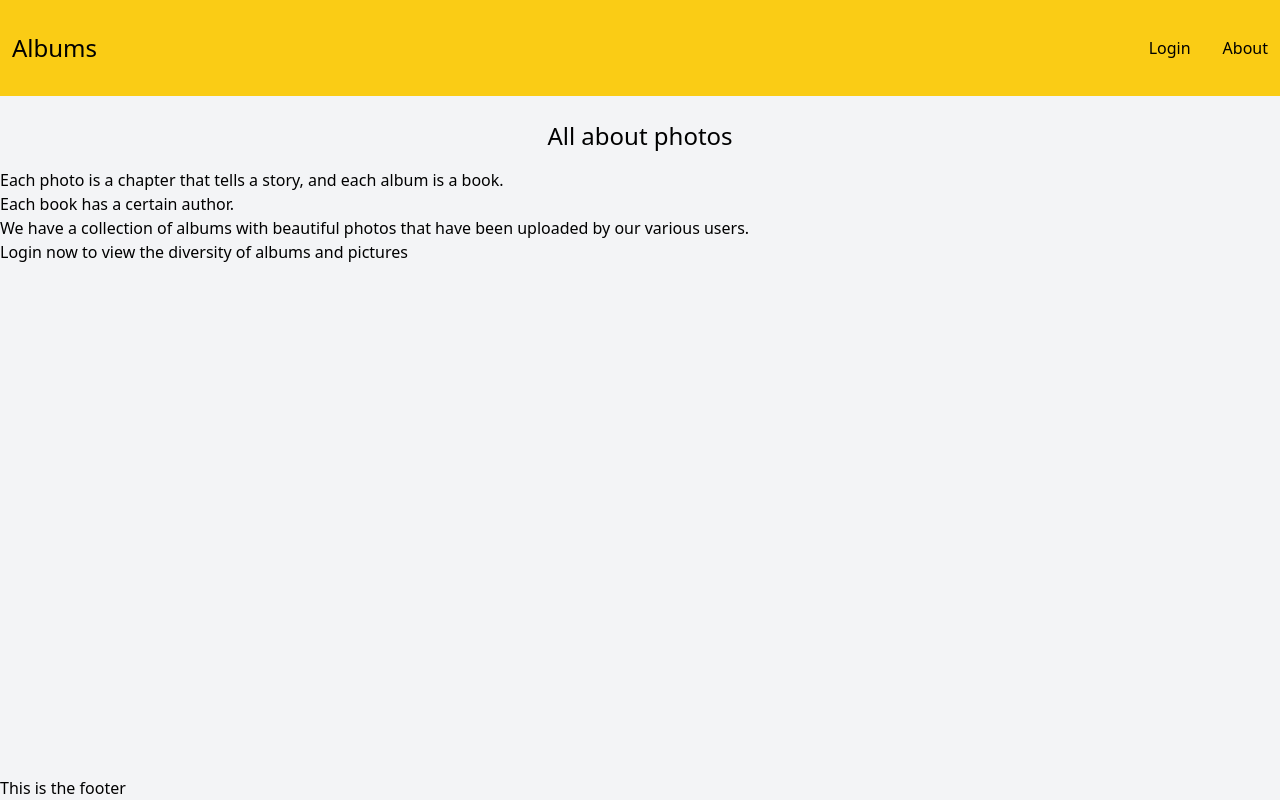
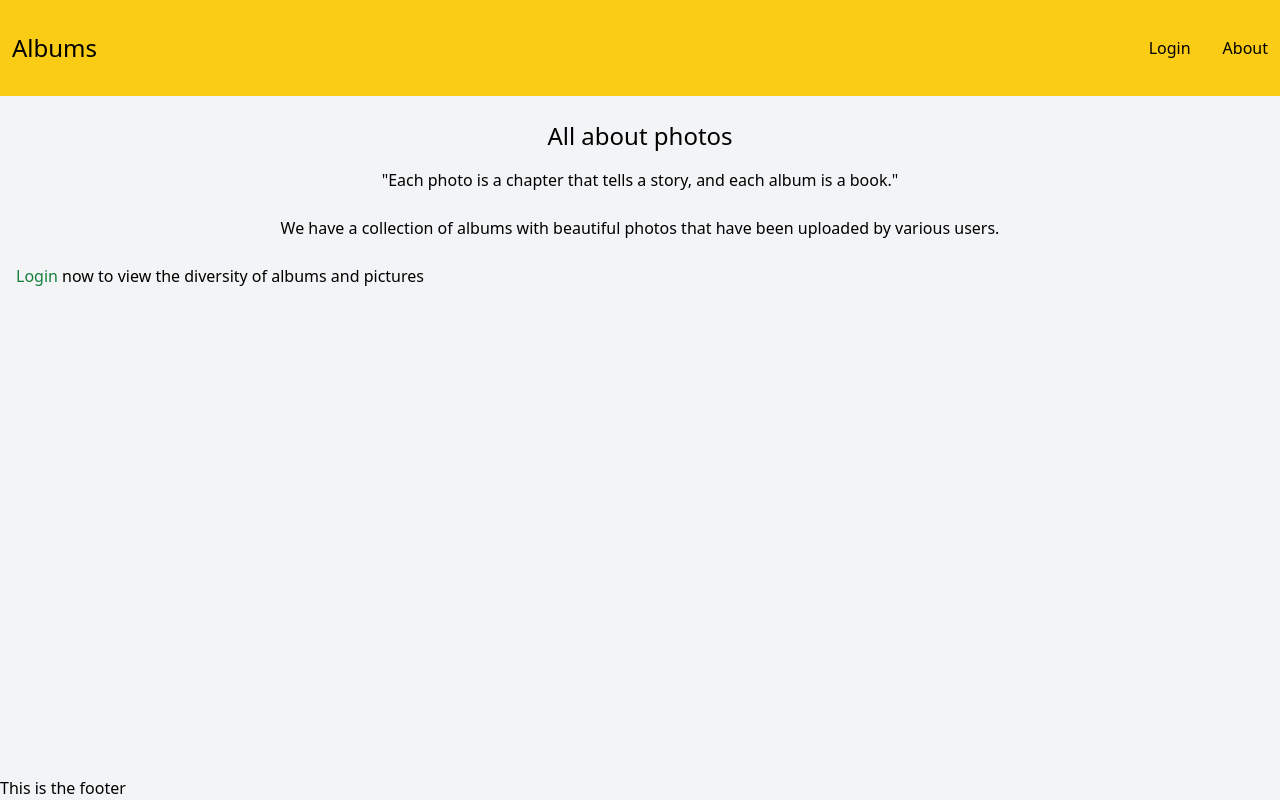
Before and after one commit to kiwavi/albums_sil, a React (Create React App) app in the folder frontend/: page / in a window 1280 px wide. Built offline with nearby package versions, Linux system fonts and the light colour scheme.

Commit message:
Updated photo detail page to properly show grid having an even number of pictures

```diff
--- a/frontend/src/IndexPage.js
+++ b/frontend/src/IndexPage.js
@@ -1,11 +1,19 @@
+import {Link} from 'react-router-dom';
+import {useSelector} from 'react-redux';
+
 export default function IndexPage () {
+    const logged = useSelector((state) => state.isLogged);
+
     return (
         <div>
           <p className="mt-6 text-center text-bold text-2xl"> All about photos </p>
-          <p className="mt-4"> Each photo is a chapter that tells a story, and each album is a book. </p>
-          <p> Each book has a certain author.</p>
-          <p> We have a collection of albums with beautiful photos that have been uploaded by our various users. </p>
-          <p> Login now to view the diversity of albums and pictures </p>
+          <p className="mt-4 mx-4 mb-6 lg:flex lg:justify-center"> "Each photo is a chapter that tells a story, and each album is a book." </p>
+          <p className="mx-4 mb-6 lg:flex lg:justify-center"> We have a collection of albums with beautiful photos that have been uploaded by various users. </p>
+          { logged ?
+            <p className="mx-4 mb-6 lg:flex lg:justify-center"> <Link to="/home">  <p className='inline text-green-700 hover:text-sky-400'> See </p> </Link> &nbsp;the diversity of albums and pictures </p>
+            :
+            <p className="mx-4 mb-6"> <Link to="/login">  <p className='inline text-green-700 hover:text-sky-400'> Login </p> </Link> now to view the diversity of albums and pictures </p>
+          }
         </div>
     );
 }
--- a/frontend/src/albumDetails.js
+++ b/frontend/src/albumDetails.js
@@ -70,7 +70,7 @@ export default function AlbumDetails () {
 
               <div className='hidden lg:block'>
                 { data.length % 2 === 0 ?
-                  <div class="container grid grid-cols-2 gap-2 mx-auto">
+                  <div class="container grid grid-cols-2 gap-1 mx-auto">
                     {
                         data.map(result =>
                             <div>
@@ -127,7 +127,26 @@ export default function AlbumDetails () {
                     }
                   </div>
                   :
-                  data.length === 0 ?
+                  data.length % 2 === 1 ?
+                  <div class="container grid grid-cols-3 gap-2 mx-auto">
+                    {
+                        data.map(result =>
+                            <div>
+                              <ul className="list-none flex justify-center">
+                                <li key={result.id} className="flex flex-col mt-5">
+
+                                  <Link className='mb-3'  to={window.location.pathname.concat('/',result.id)}> <p className='inline flex justify-center text-green-700 hover:text-sky-400 text-lg text-lg lg:text-xl'> {result.photo_title} </p> </Link>
+
+                                  <img src={result.image} alt={result.photo_title} className="inline flex justify-center object-scale-down h-96 w-80 lg:w-80 lg:h-96"/>
+                                </li>
+                              </ul>
+                            </div>
+                        )
+                    }
+                  </div>
+                  :
+                  data.length === 0
+                  ?
                   <p> This album has no pictures </p>
                   :
                   <p> </p>
--- a/frontend/src/photoDetail.js
+++ b/frontend/src/photoDetail.js
@@ -77,7 +77,7 @@ export default function PhotoDetail() {
           <div>
             <p className="flex justify-center text-center text-bold text-2xl mx-8 mt-6"> {photo_title} </p>
             <div className='flex flex-col items-center justify-center'>
-              <img src={image_url} alt={photo_title} className="flex justify-center object-scale-down h-96 w-80 lg:w-80 lg:h-96 mt-5"/>
+              <img src={image_url} alt={photo_title} className="flex justify-center object-scale-down h-96 w-80 lg:w-1/4 lg:h-1/4 mt-5"/>
 
               <form class="flex flex-col items-center justify-center mt-6" onSubmit={editPhotoTitle}>
                 <div class="mb-6">
```
